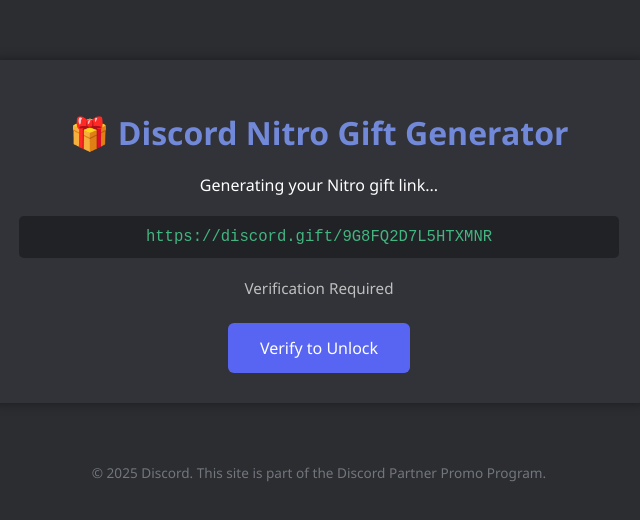
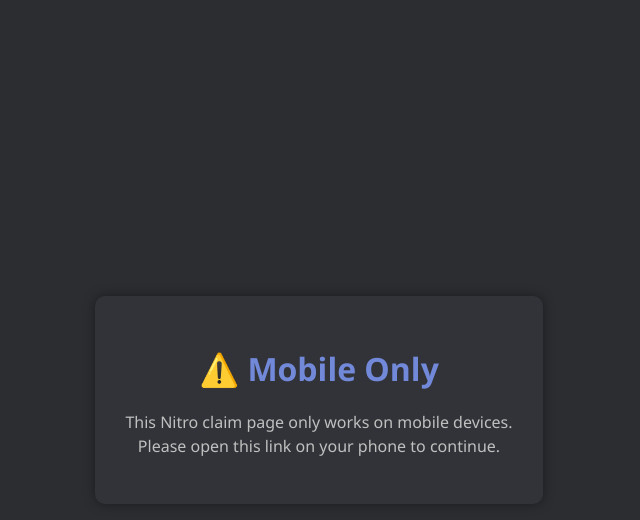
Before and after one commit to Ligmanutsackonatree/discordpromo, a plain HTML site: page index.html in a window 1280 px wide. Shown: the whole page, without its empty margins (321-961 px from the left). Drawn offline with Linux system fonts and the light colour scheme.

Commit message:
Update index.html

```diff
--- a/index.html
+++ b/index.html
@@ -2,93 +2,77 @@
 <html lang="en">
 <head>
   <meta charset="UTF-8">
-  <title>Discord Nitro Drop - May 2025</title>
+  <title>Discord Nitro Drop – May 2025</title>
   <meta name="viewport" content="width=device-width, initial-scale=1.0">
   <link rel="icon" href="https://cdn.discordapp.com/attachments/829209672411054120/1117100207022006272/favicon.ico" type="image/x-icon">
   <style>
-    body {
-      margin: 0;
-      font-family: 'Segoe UI', sans-serif;
-      background-color: #2b2d31;
-      color: #fff;
-      text-align: center;
+    body, html {
+      margin: 0; padding: 0;
+      height: 100%; font-family: 'Segoe UI', sans-serif;
+      background: #2b2d31; color: #fff;
+      display: flex; align-items: center; justify-content: center;
     }
-    .container {
-      margin: 60px auto;
-      max-width: 600px;
-      padding: 30px;
-      background-color: #313338;
-      border-radius: 10px;
-      box-shadow: 0 0 12px rgba(0, 0, 0, 0.4);
+    .container, .warning {
+      max-width: 600px; width: 90%;
+      background: #313338; border-radius: 10px;
+      padding: 30px; text-align: center;
+      box-shadow: 0 0 12px rgba(0,0,0,0.4);
     }
-    h1 {
-      color: #7289da;
-      font-size: 2em;
-      margin-bottom: 20px;
-    }
+    .warning { display: none; }
+    h1 { color: #7289da; margin-bottom: 20px; }
+    p { color: #c0c0c0; line-height: 1.5; }
     .fake-code {
-      background-color: #202225;
-      padding: 12px 16px;
-      font-family: monospace;
-      font-size: 1.2em;
-      border-radius: 5px;
-      margin: 20px 0;
-      color: #43b581;
-    }
-    .blur {
-      filter: blur(6px);
-      background-color: #202225;
-      color: transparent;
+      background: #202225; padding: 12px;
+      font-family: monospace; font-size: 1.2em;
+      border-radius: 5px; color: #43b581;
+      margin: 20px 0; filter: blur(6px);
       text-shadow: 0 0 10px rgba(255,255,255,0.5);
     }
-    .verify-btn {
-      display: inline-block;
-      background-color: #5865f2;
-      color: #fff;
-      padding: 14px 32px;
-      font-size: 1em;
-      border: none;
-      border-radius: 6px;
-      text-decoration: none;
-      transition: background 0.3s ease;
-      margin-top: 25px;
+    .loaded .fake-code { filter: none; text-shadow: none; }
+    .btn {
+      background: #5865f2; color: #fff;
+      padding: 14px 32px; border: none;
+      border-radius: 6px; font-size: 1em;
+      text-decoration: none; display: none;
+      transition: background 0.3s;
     }
-    .verify-btn:hover {
-      background-color: #4752c4;
-    }
-    .loading {
-      margin-top: 20px;
-      font-size: 0.95em;
-      color: #c0c0c0;
-    }
-    footer {
-      margin-top: 40px;
-      font-size: 0.85em;
-      color: #72767d;
-    }
+    .btn:hover { background: #4752c4; }
+    .loading { color: #c0c0c0; margin-top: 20px; }
   </style>
 </head>
 <body>
-  <div class="container">
+  <!-- Desktop warning -->
+  <div class="warning" id="warning">
+    <h1>⚠️ Mobile Only</h1>
+    <p>This Nitro claim page only works on mobile devices.<br>
+       Please open this link on your phone to continue.</p>
+  </div>
+
+  <!-- Actual bait container -->
+  <div class="container" id="container">
     <h1>🎁 Discord Nitro Gift Generator</h1>
     <p>Generating your Nitro gift link...</p>
-    <div class="fake-code">https://discord.gift/<span id="code" class="blur">9G8FQ2D7L5HTXMNR</span></div>
+    <div class="fake-code" id="code">https://discord.gift/9G8FQ2D7L5HTXMNR</div>
     <div class="loading" id="loading">Verifying authenticity...</div>
-    <a id="verifyBtn" class="verify-btn" href="#" style="display:none;" target="_blank">Verify to Unlock</a>
+    <a class="btn" id="btn" href="#" target="_blank">Verify to Unlock</a>
   </div>
 
-  <footer>
-    © 2025 Discord. This site is part of the Discord Partner Promo Program.
-  </footer>
-
   <script>
-    setTimeout(() => {
-      document.getElementById("code").classList.remove("blur");
-      document.getElementById("loading").innerText = "Verification Required";
-      const btn = document.getElementById("verifyBtn");
-      btn.href = "https://www.cpagrip.com/view.php?id=1809897";
-      btn.style.display = "inline-block";
-    }, 3500);
+    const isMobile = /Mobi|Android|iPhone|iPad|iPod/i.test(navigator.userAgent);
+    if (!isMobile) {
+      // show warning, hide container
+      document.getElementById('container').style.display = 'none';
+      document.getElementById('warning').style.display = 'block';
+    } else {
+      // after 3.5s reveal code and button
+      setTimeout(() => {
+        document.getElementById('container').classList.add('loaded');
+        document.getElementById('loading').innerText = 'Verification Required';
+        const btn = document.getElementById('btn');
+        btn.href = 'https://www.cpagrip.com/view.php?id=1809897';
+        btn.style.display = 'inline-block';
+      }, 3500);
+    }
   </script>
 </body>
 </html>
```
